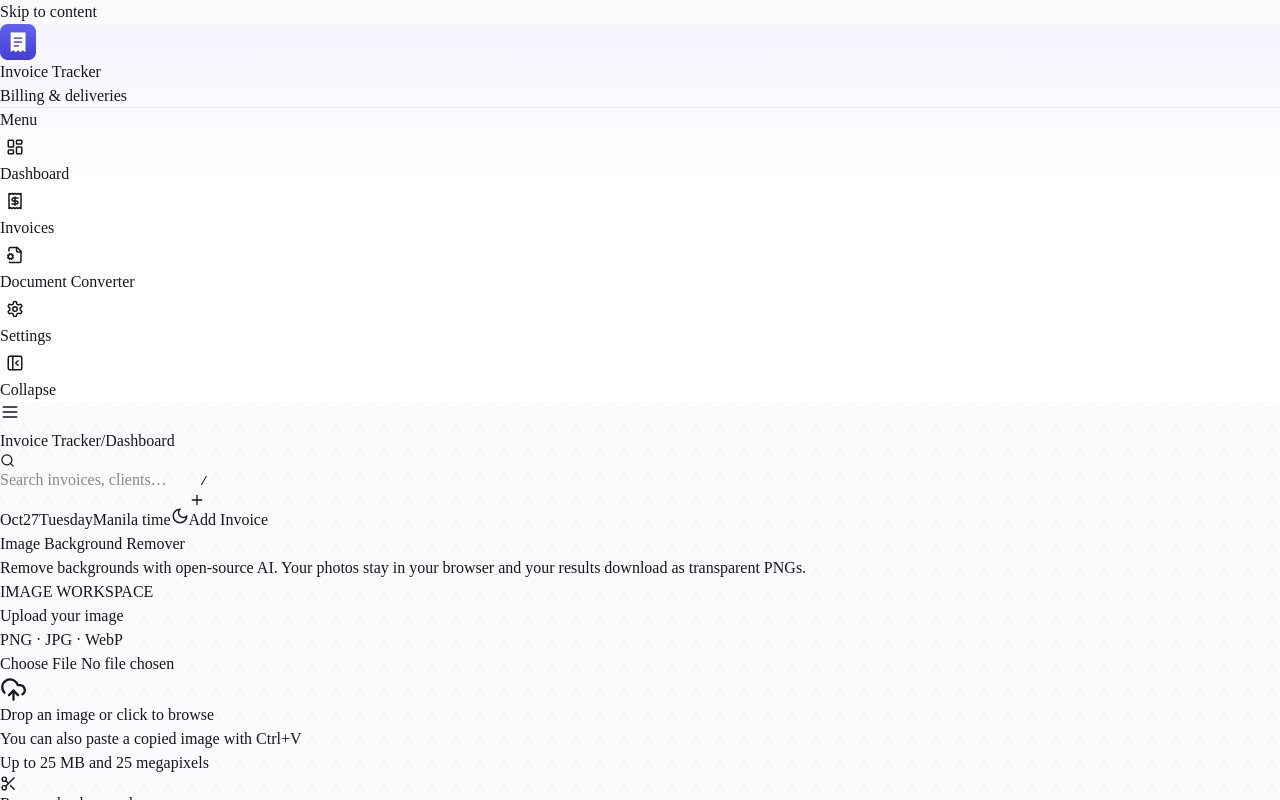
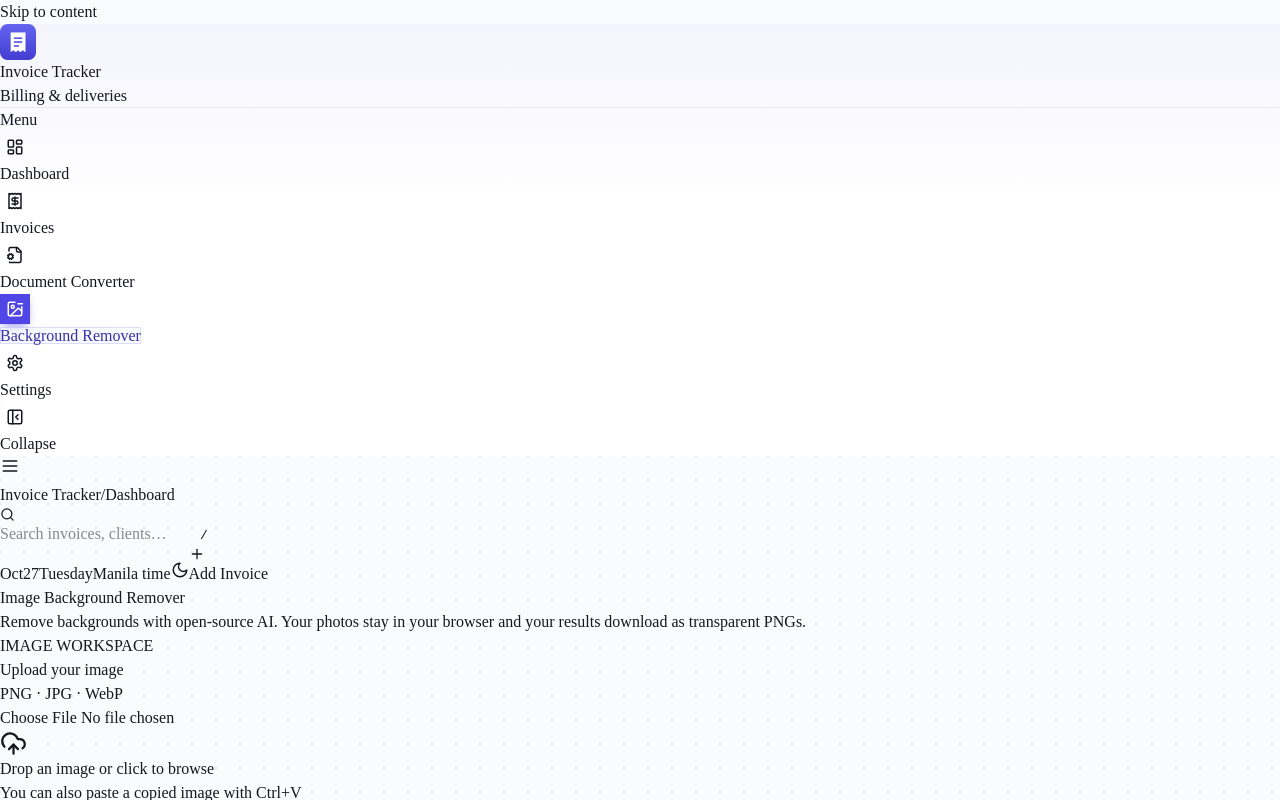
Before and after one commit to JP-bott/invoice-delivery-tracker, a React (Vite) app in the folder client/: page /background-remover in a window 1280 px wide. Shown: the top 800 px of the page. Built offline with nearby package versions, Linux system fonts and the light colour scheme.

Commit message:
feat: add background remover to application navigation and dependencies

```diff
--- a/client/src/components/layout/Sidebar.jsx
+++ b/client/src/components/layout/Sidebar.jsx
@@ -1,11 +1,12 @@
 import { useState } from 'react';
 import { NavLink } from 'react-router-dom';
-import { LayoutDashboard, PanelLeftClose, PanelLeftOpen, Receipt, ReceiptText, Settings as SettingsIcon, FileCog, X } from 'lucide-react';
+import { LayoutDashboard, PanelLeftClose, PanelLeftOpen, Receipt, ReceiptText, Settings as SettingsIcon, FileCog, ImageMinus, X } from 'lucide-react';
 
 const NAV = [
   { to: '/', label: 'Dashboard', icon: LayoutDashboard, end: true },
   { to: '/invoices', label: 'Invoices', icon: Receipt },
   { to: '/document-converter', label: 'Document Converter', icon: FileCog },
+  { to: '/background-remover', label: 'Background Remover', icon: ImageMinus },
   { to: '/settings', label: 'Settings', icon: SettingsIcon },
 ];
 
```
